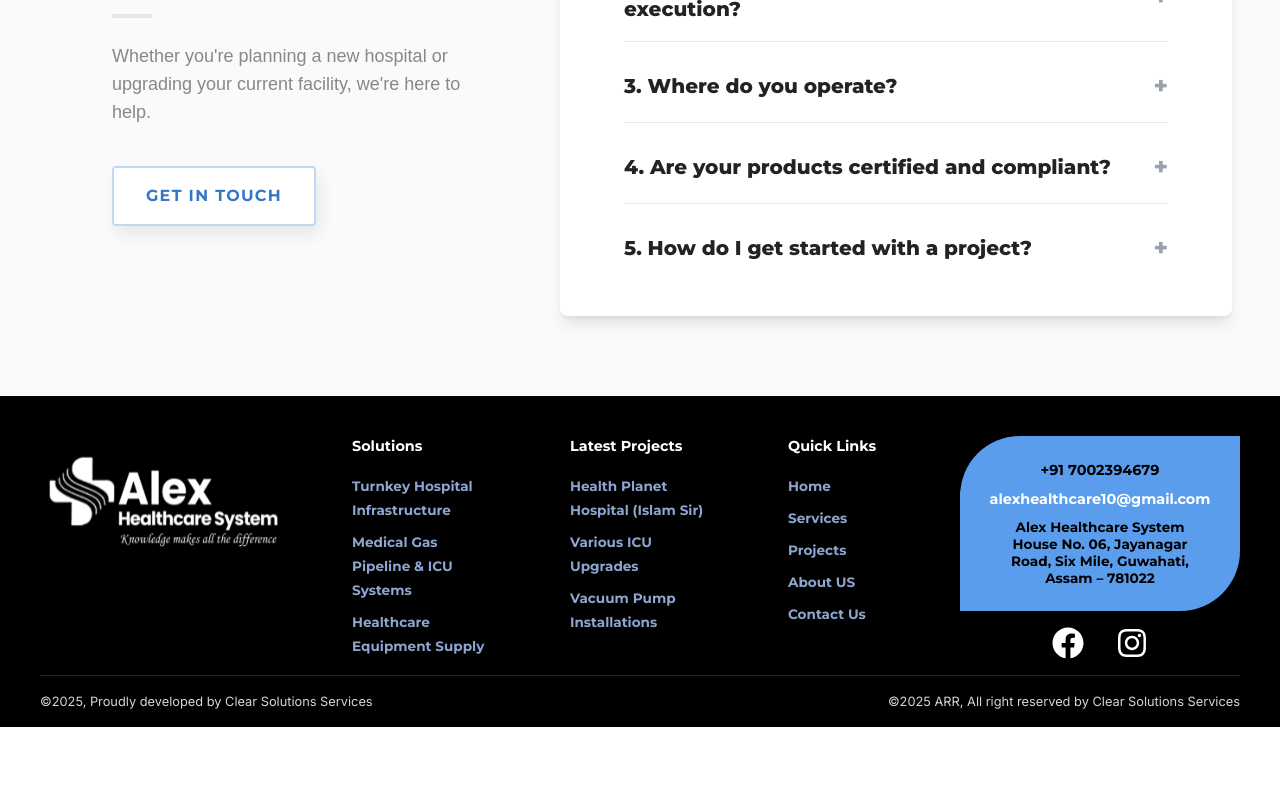
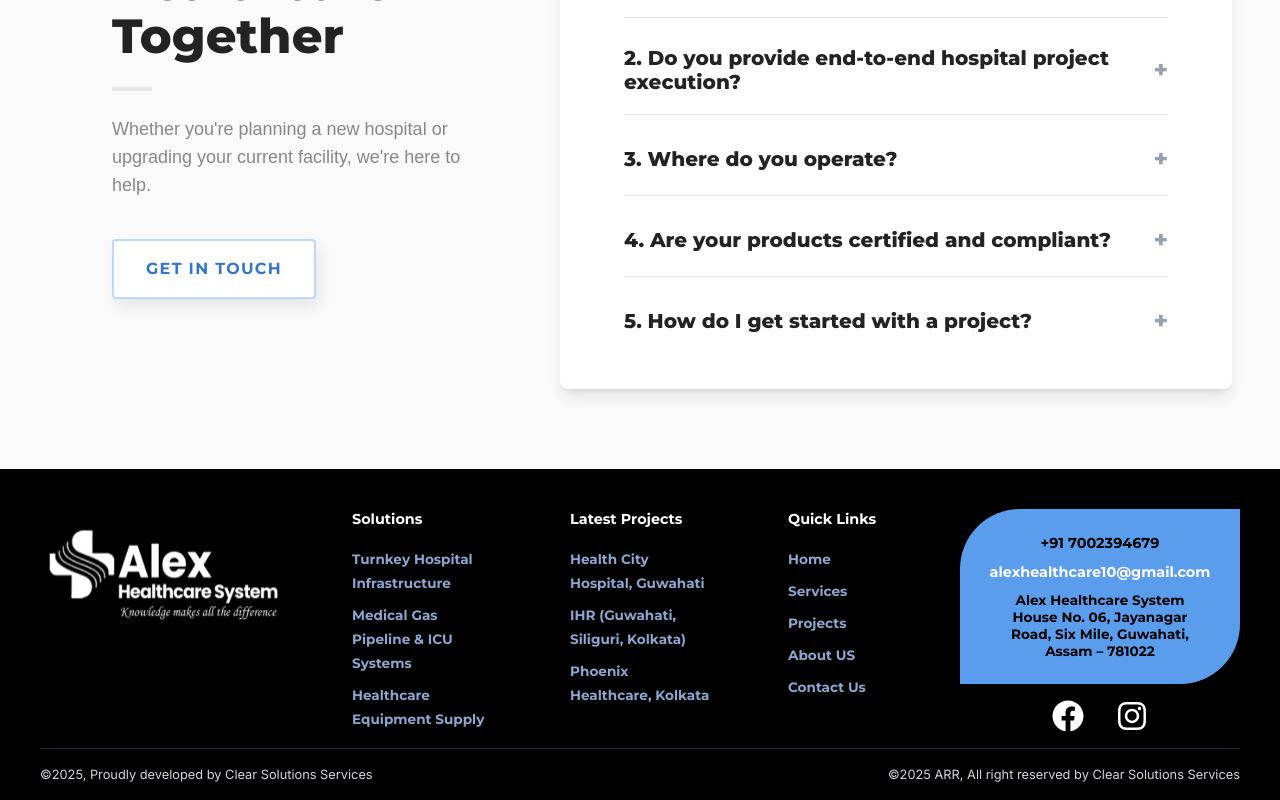
Before and after one commit to bharadwajjitam101/alexhc, a Next.js app: page / in a window 1280 px wide. Shown: the part 4082-4882 px from the top of the page. Before the commit the page ends 4809 px from the top, so only its background shows below. Built offline with nearby package versions, Linux system fonts and the light colour scheme.

Commit message:
projects changes, about us workers count changed, Home latest projects changed

```diff
--- a/public/projects.json
+++ b/public/projects.json
@@ -6,17 +6,16 @@
     "client": "Monarch Group",
     "type": "Building Renovation",
     "heroImg": "/building-construction-main.jpg",
-    "description": "Complete Medical Gas Pipeline Installation including Air & Vacuum Plants. Fully equipped with modern ICU systems and 70-bed capacity. Delivered with optimal safety and operational efficiency.",
+    "description": "Turnkey hospital development including construction, MGPS setup, and modular OT. Delivered on schedule with full functional readiness.",
     "actualWorkTitle": "Medical Gas Pipeline Installation at Star Hospital",
-    "actualWorkDesc": "Complete Medical Gas Pipeline Installation including Air & Vacuum Plants. Fully equipped with modern ICU systems and 70-bed capacity.Delivered with optimal safety and operational efficiency.",
+    "actualWorkDesc": "Turnkey hospital development including construction, MGPS setup, and modular OT. Delivered on schedule with full functional readiness.",
     "about": {
       "desc": "Project Scope:",
       "bullets": [
-      "70-bed capacity multi-speciality hospital",
-      "Installation of oxygen, medical air, and vacuum pipelines",
-      "Integrated plant room with vacuum & air compressors",
-      "Smart supervision system for regulation and safety",
-      "Completed within stipulated timelines"
+        "Complete hospital construction",
+        "MGPS including oxygen, vacuum, and air pipelines",
+        "Modular OT and integrated ICU with bed head panels",
+        "Fire safety and HVAC integration"
       ],
       "img": "/custom-design-main.jpg"
     },
@@ -28,11 +27,11 @@
     "descBlocks": [
       {
         "img": "/building-construction-main.jpg",
-        "text": "Alex Healthcare System carried out a full-scale Medical Gas Pipeline System (MGPS) installation at Star Hospital, Hojai. This included end-to-end engineering, from pipeline layout planning to final plant commissioning."
+        "text": "Star Hospital in Hojai stands as a benchmark project executed by Alex Healthcare System. The project included complete hospital construction, end-to-end medical gas pipeline installation, and a fully modular OT setup."
       },
       {
         "img": "/custom-design-main.jpg",
-        "text": "The project ensured consistent, safe delivery of life-supporting gases across all departments, contributing to enhanced critical care efficiency and hospital readiness."
+        "text": "The hospital features a 70-bed capacity, vacuum & air plant systems, and energy-efficient design. It now operates as one of Hojai’s most trusted multi-speciality facilities, showcasing Alex Healthcare’s turnkey capability."
       }
     ]
   },
@@ -49,11 +48,9 @@
     "about": {
       "desc": "Project Scope:",
       "bullets": [
-      "Centralized oxygen, suction, and compressed air pipeline system",
-      "Tailored layout for ICU and OT utility access",
-      "Modular bed panels with outlet fittings",
-      "Central plant room with safety tests passed",
-      "Ready for operational scalability"
+        "Complete Medical Gas Pipeline System (MGPS)",
+        "Pipeline layout, plant room configuration, and outlet installation",
+        "Future-ready setup with safety alarms and control valves"
       ],
       "img": "/repairs-main.jpg"
     },
@@ -65,32 +62,30 @@
     "descBlocks": [
       {
         "img": "/repairs-main.jpg",
-        "text": "This project included the complete medical gas pipeline infrastructure for Kapili Hospital. Alex Healthcare delivered a robust pipeline network tailored to the hospital’s unique layout and workflow."
+        "text": "Alex Healthcare System played a vital role in elevating Kapili Hospital’s infrastructure by executing a complete MGPS setup. This project aimed to deliver reliable oxygen, suction, and compressed air systems across wards, ICUs, and minor OT spaces."
       },
       {
         "img": "/custom-design-main.jpg",
-        "text": "Designed for ease of maintenance and long-term functionality, the setup supports a broad range of medical utilities with minimal interruption and full compliance."
+        "text": "The system was configured to accommodate future capacity upgrades and included comprehensive safety features. Kapili Hospital now operates with greater efficiency, optimized care delivery, and zero disruption during emergencies."
       }
     ]
   },
   {
     "id": 2,
-    "title": "Health Planet Hospital (Islam Sir)",
+    "title": "Health Planet Hospital, Nagaon",
     "date": "5 March 2020",
     "client": "Creative Spaces",
     "type": "Custom Design",
     "heroImg": "/custom-design-main.jpg",
-    "description": "Commissioned one Major OT, 3 Semi-OTs, and 2 Minor OTs. Total bed capacity: 93 units. End-to-end project execution Focused on sterile, high-efficiency surgical environments.",
+    "description": "Custom MGPS and OT installations to upgrade existing infrastructure. Enhanced ICU operations with scrub station support.",
     "actualWorkTitle": "Modular OT & Bed Setup at Health Planet Hospital",
-    "actualWorkDesc": "Commissioned one Major OT, 3 Semi-OTs, and 2 Minor OTs. Total bed capacity: 93 units. End-to-end project execution Focused on sterile, high-efficiency surgical environments.",
+    "actualWorkDesc": "Custom MGPS and OT installations to upgrade existing infrastructure. Enhanced ICU operations with scrub station support.",
     "about": {
       "desc": "Project Scope:",
       "bullets": [
-      "1 Major OT, 3 Semi-OTs, and 2 Minor OTs installed",
-      "Modular panel systems for sterile environments",
-      "Full medical gas supply integration",
-      "93 beds outfitted across departments",
-      "Seamless OT-to-ward workflow supported"
+        "Medical gas pipeline installation",
+        "Bed head panels and basic OT infrastructure",
+        "Emergency backup, safety valves, and alarm systems"
       ],
       "img": "/building-construction-main.jpg"
     },
@@ -102,33 +97,31 @@
     "descBlocks": [
       {
         "img": "/custom-design-main.jpg",
-        "text": "Alex Healthcare executed one of its flagship modular OT projects at Health Planet Hospital. The surgical spaces were customized for safety, sterility, and smart space optimization."
+        "text": "Alex Healthcare upgraded Health Planet Hospital with a combination of gas pipeline installations and essential OT infrastructure. Central suction and oxygen lines were deployed across critical zones."
 
       },
       {
         "img": "/building-construction-main.jpg",
-        "text": "Alongside OT setups, patient beds were integrated with medical utilities ensuring readiness for day-to-day operations across wards."
+        "text": "These upgrades enabled smooth coordination between departments, ensured staff readiness, and minimized contamination risks."
       }
     ]
   },
   {
     "id": 3,
-    "title": "Various ICU Upgrades",
+    "title": "Metro Hospital, Guwahati",
     "date": "10 July 2021",
     "client": "City Infrastructure",
     "type": "Bridge Construction",
     "heroImg": "/about-bridge.jpg",
-    "description": "Modular ICU components installed across multiple locations. Includes Bed Head Panels, Medical Panel PCs, and Support Beams. Enabled critical care infrastructure modernization.",
+    "description": "Advanced modular and semi-modular OT theatres installed. Laminar flow, pendants, and curtains for modern surgical zones.",
     "actualWorkTitle": "Modular ICU Components Installation at Various Hospitals",
-    "actualWorkDesc": "Modular ICU components installed across multiple locations. Includes Bed Head Panels, Medical Panel PCs, and Support Beams. Enabled critical care infrastructure modernization.",
+    "actualWorkDesc": "Advanced modular and semi-modular OT theatres installed. Laminar flow, pendants, and curtains for modern surgical zones.",
     "about": {
       "desc": "Project Scope:",
       "bullets": [
-      "Bed Head Panels with utility connections",
-      "Medical Panel PCs and support beams installed",
-      "Streamlined ICU layouts with gas and electrical outlets",
-      "Coordinated with civil and interior works",
-      "Delivered for multiple hospitals in Assam and Bihar"
+        "Two modular and two semi-modular OTs",
+        "Laminar airflow, HEPA filters, pendants, and LED lighting",
+        "Scrub stations and curtain tracks"
       ],
       "img": "/about-bridge.jpg"
     },
@@ -140,32 +133,30 @@
     "descBlocks": [
       {
         "img": "/about-bridge.jpg",
-        "text": "Alex Healthcare carried out modular installations for ICUs across several hospitals, focusing on functionality, layout flexibility, and 24/7 support systems."
+        "text": "Alex Healthcare introduced modular flexibility to Metro Hospital through the installation of fully modular and semi-modular OTs. All setups were aligned with infection control norms and procedural workflow."
       },
       {
         "img": "/building-construction-main.jpg",
-        "text": "The result was smarter ICU environments with better staff accessibility, patient support, and efficient infrastructure deployment."
+        "text": "The project supports a higher volume of surgical activity with increased safety, shorter turnovers, and better clinical outcomes."
       }
     ]
   },
   {
     "id": 4,
-    "title": "Vacuum Pump Installations",
+    "title": "Nagaon Metro Hospital & Research Centre",
     "date": "18 September 2022",
     "client": "Downtown Business Center",
     "type": "Renovation",
     "heroImg": "/about-carousel.jpg",
-    "description": "Before-and-after demo of vacuum systems in live hospital setups. Fully monitored and tested for performance and safety. Includes smart monitoring integration.",
+    "description": "Single modular OT with complete theatre accessories and anti-microbial flooring. Created for optimal surgical control.",
     "actualWorkTitle": "Vacuum Pump Installations at Various Hospitals",
-    "actualWorkDesc": "Demonstrated and installed vacuum systems with smart monitoring in live hospital setups.",
+    "actualWorkDesc": "Single modular OT with complete theatre accessories and anti-microbial flooring. Created for optimal surgical control.",
     "about": {
       "desc": "Project Scope:",
       "bullets": [
-      "MGPS (Medical Gas Pipeline System) installation for hospitals",
-      "Fire Management Systems set up to meet government NOC requirements",
-      "Vacuum pump systems and central plant room integration",
-      "Pre- and post-installation inspections",
-      "Services provided in Assam, North East India, and Bihar"
+        "Modular OT setup",
+        "Vinyl flooring with antimicrobial properties",
+        "Track and curtain installations, scrub sinks"
       ],
       "img": "/about-carousel.jpg"
     },
@@ -177,11 +168,116 @@
     "descBlocks": [
       {
         "img": "/about-carousel.jpg",
-        "text": "Alex Healthcare is a trusted partner in deploying compliant and efficient MGPS and fire safety infrastructure across healthcare facilities. From planning to implementation, every detail is aligned with regulatory standards."
+        "text": "At Nagaon Metro Hospital, Alex Healthcare focused on redesigning OT spaces for optimal sterility. Surgical zones were upgraded using hygienic surfaces and medical-grade accessories."
       },
       {
         "img": "/custom-design-main.jpg",
-        "text": "Our solutions not only enable smooth hospital operations but also support institutions in acquiring necessary government clearances like Fire Fighting NOC."
+        "text": "The result was an aseptic, efficient environment with minimal downtime and maximum surgical throughput."
+      }
+    ]
+  },
+  {
+    "id": 5,
+    "title": "Health City Hospital, Guwahati",
+    "date": "18 September 2022",
+    "client": "Downtown Business Center",
+    "type": "Renovation",
+    "heroImg": "/about-carousel.jpg",
+    "description": "Six full modular OTs installed with laminar airflow and scrub zones. One of the region’s largest OT enhancement projects.",
+    "actualWorkTitle": "Vacuum Pump Installations at Various Hospitals",
+    "actualWorkDesc": "Six full modular OTs installed with laminar airflow and scrub zones. One of the region’s largest OT enhancement projects.",
+    "about": {
+      "desc": "Project Scope:",
+      "bullets": [
+        "Six modular OTs for multi-specialties",
+        "Laminar flow systems and custom scrub stations",
+        "Centralized MGPS and electrical routing"
+      ],
+      "img": "/about-carousel.jpg"
+    },
+    "images": [
+      "/about-carousel.jpg",
+      "/custom-design-main.jpg",
+      "/repairs-main.jpg"
+    ],
+    "descBlocks": [
+      {
+        "img": "/about-carousel.jpg",
+        "text": "Health City Hospital’s extensive OT wing was developed with six fully modular setups tailored to departments like gastro, ortho, neuro, and general surgery."
+      },
+      {
+        "img": "/custom-design-main.jpg",
+        "text": "The modular infrastructure improved surgical precision, scheduling flexibility, and staff efficiency. It stands as a reference project in the region."
+      }
+    ]
+  },
+  {
+    "id": 6,
+    "title": "IHR (Guwahati, Siliguri, Kolkata)",
+    "date": "18 September 2022",
+    "client": "Downtown Business Center",
+    "type": "Renovation",
+    "heroImg": "/about-carousel.jpg",
+    "description": "IVF-specialized OT upgrades across 3 locations. Delivered with sealed cleanroom systems, pass boxes, and surgical fittings.",
+    "actualWorkTitle": "Vacuum Pump Installations at Various Hospitals",
+    "actualWorkDesc": "IVF-specialized OT upgrades across 3 locations. Delivered with sealed cleanroom systems, pass boxes, and surgical fittings.",
+    "about": {
+      "desc": "Project Scope:",
+      "bullets": [
+        "IVF OTs with sealed doors",
+        "Vinyl flooring, scrub stations, pass boxes, pendants",
+        "Environmental controls for embryology labs"
+      ],
+      "img": "/about-carousel.jpg"
+    },
+    "images": [
+      "/about-carousel.jpg",
+      "/custom-design-main.jpg",
+      "/repairs-main.jpg"
+    ],
+    "descBlocks": [
+      {
+        "img": "/about-carousel.jpg",
+        "text": "Alex Healthcare set up IVF-compatible modular OTs across IHR’s three facilities, addressing high-precision needs like temperature, airflow, and humidity control."
+      },
+      {
+        "img": "/custom-design-main.jpg",
+        "text": "These clean environments ensured embryo safety and procedural consistency across all locations."
+      }
+    ]
+  },
+  {
+    "id": 7,
+    "title": "Phoenix Healthcare, Kolkata",
+    "date": "18 September 2022",
+    "client": "Downtown Business Center",
+    "type": "Renovation",
+    "heroImg": "/about-carousel.jpg",
+    "description": "Enhanced OT functionality through scrub station setup, sealed doors, and essential accessory fittings.",
+    "actualWorkTitle": "Vacuum Pump Installations at Various Hospitals",
+    "actualWorkDesc": "Enhanced OT functionality through scrub station setup, sealed doors, and essential accessory fittings.",
+    "about": {
+      "desc": "Project Scope:",
+      "bullets": [
+        "Surgical scrub stations",
+        "Modular sealed doors",
+        "OT accessories"
+      ],
+      "img": "/about-carousel.jpg"
+    },
+    "images": [
+      "/about-carousel.jpg",
+      "/custom-design-main.jpg",
+      "/repairs-main.jpg"
+    ],
+    "descBlocks": [
+      {
+        "img": "/about-carousel.jpg",
+        "text": "Alex Healthcare enhanced Phoenix Healthcare’s operation rooms with key accessory installations, improving workflow and hygiene without disrupting ongoing operations."
+      },
+      {
+        "img": "/custom-design-main.jpg",
+        "text": "The upgrade significantly boosted staff readiness and streamlined surgical prep and recovery cycles."
       }
     ]
   }
--- a/src/app/page.tsx
+++ b/src/app/page.tsx
@@ -183,7 +183,7 @@ export default function Home() {
                 </div>
                 <div className="flex flex-col px-4 sm:px-6 py-6 flex-1">
                   <div className="text-base sm:text-[1rem] font-bold mb-2 text-[#232323] text-left" style={{fontFamily: 'Montserrat, Arial, sans-serif'}}>{proj.title}</div>
-                  <div className="text-sm sm:text-[0.95rem] text-gray-600 mb-4 sm:mb-6 text-justify leading-[1.6]" style={{fontFamily: 'Arial, sans-serif'}}>{proj.about.desc}</div>
+                  <div className="text-sm sm:text-[0.95rem] text-gray-600 mb-4 sm:mb-6 text-justify leading-[1.6]" style={{fontFamily: 'Arial, sans-serif'}}>{proj.description}</div>
                   <Link href={`/projects/${proj.id}`}>
                     <button className="border border-gray-400 text-[#232323] font-bold px-4 sm:px-5 py-2 bg-white hover:bg-gray-100 transition-all text-xs tracking-widest uppercase mt-auto" style={{fontFamily: 'Montserrat, Arial, sans-serif', letterSpacing: '0.08em'}}>
                       Learn More
```
Also changed, not shown: src/app/about/page.tsx (+4 -4 lines).
